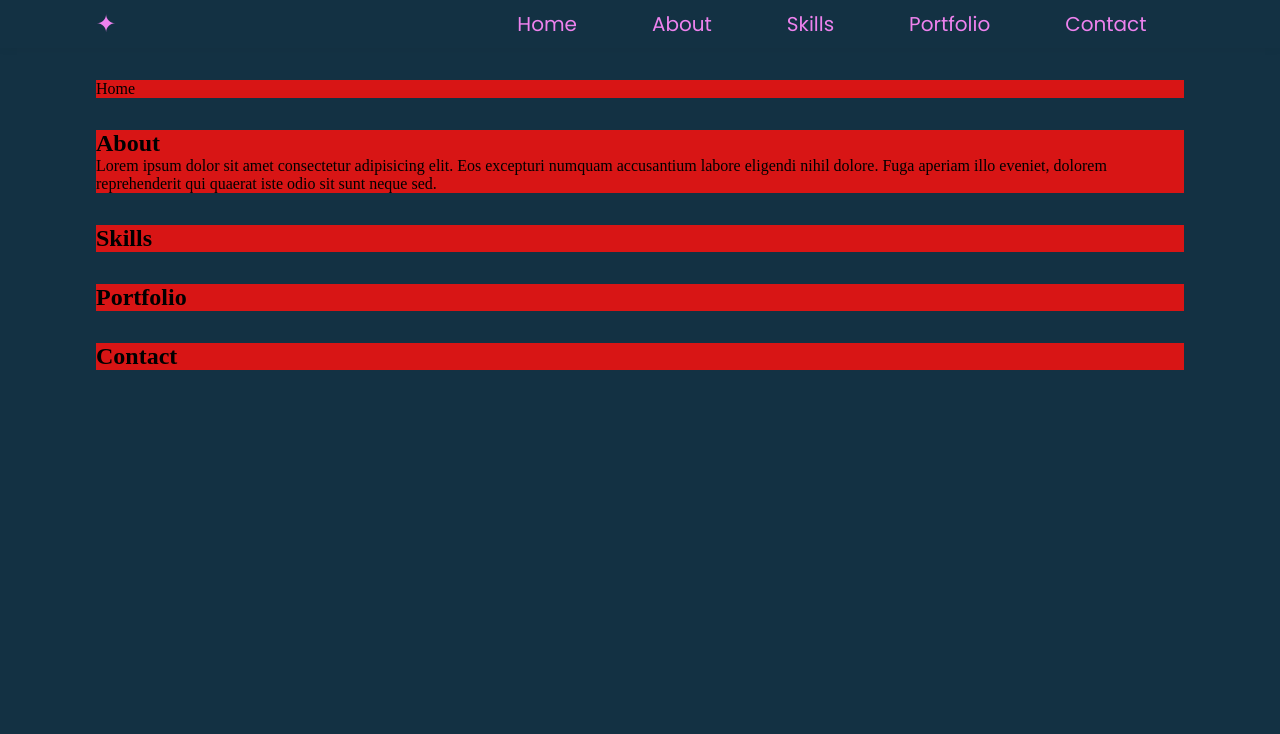
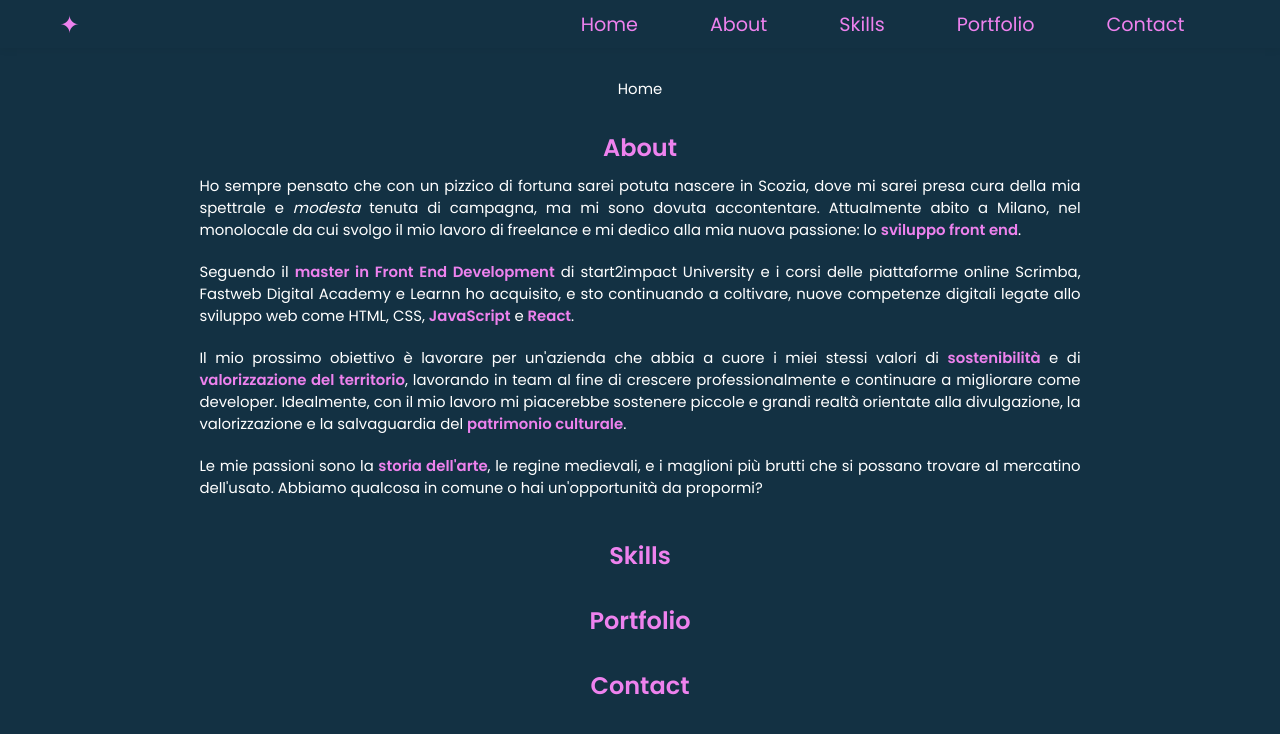
Before and after one commit to elisa-morales/elisa-morales.github.io, a plain HTML site: page index.html in a window 1280 px wide. Drawn offline with Linux system fonts and the light colour scheme.

Commit message:
about section

```diff
--- a/assets/js/index.js
+++ b/assets/js/index.js
@@ -1,27 +1,14 @@
+const initApp = () => {
   const hamburger = document.querySelector(".hamburger")
   const navbar = document.querySelector(".nav-bar")
 
   function toggle() {
+    hamburger.classList.toggle("active")
     navbar.classList.toggle("active")
-  hamburger.classList.toggle("active")
   }
 
   hamburger.addEventListener("click", toggle)
   navbar.addEventListener("click", toggle)
-
-/*const initApp = () => {
-  const hamburgerBtn = document.getElementById("hamburger-button")
-  const mobileMenu = document.getElementById("mobile-menu")
-
-  const toggleMenu = () => {
-    mobileMenu.classList.toggle("hidden")
-    mobileMenu.classList.toggle("flex")
-    hamburgerBtn.classList.toggle("toggle-btn")
-  }
-
-  hamburgerBtn.addEventListener("click", toggleMenu)
-  mobileMenu.addEventListener("click", toggleMenu)
 }
 
 document.addEventListener("DOMContentLoaded", initApp)
-*/
--- a/assets/scss/_variables.scss
+++ b/assets/scss/_variables.scss
@@ -1,2 +1,5 @@
 $mainColor: #133143;
 $titleColor: violet;
+$textColor: #fff;
+
+$bodyFont: "Poppins", sans-serif;
--- a/assets/scss/style.scss
+++ b/assets/scss/style.scss
@@ -23,6 +23,23 @@ html {
 
 body {
   background-color: $mainColor;
+  color: $textColor;
+  font-family: $bodyFont;
+  font-size: 0.93rem;
+}
+
+.italic {
+  font-style: italic;
+}
+
+.bold {
+  font-weight: 600;
+  color: $titleColor;
+}
+
+h2 {
+  font-size: 1.5rem;
+  color: $titleColor;
 }
 
 header {
@@ -32,8 +49,8 @@ header {
   height: 3rem;
   background-color: $mainColor;
   justify-content: space-between;
-  padding: 0 6em;
-  box-shadow: 0 0 10px rgba(0, 0, 0, 0.05);
+  padding: 0 4em;
+  box-shadow: 0 0 10px rgba(0, 0, 0, 0.07);
 }
 
 .logo {
@@ -52,36 +69,27 @@ header {
 .nav-bar ul li a {
   display: block;
   color: $titleColor;
-  font-family: Poppins;
-  font-size: 1.25rem;
+  font-size: 1.2rem;
   padding: 0.625em 1.563em;
   transition: 0.2s;
   margin: 0 0.313em;
 }
 
 .nav-bar ul li a:hover {
-  text-decoration: underline;
-  text-decoration-color: $titleColor;
-  -moz-text-decoration-color: $titleColor;
-  text-decoration-thickness: 3px;
+  color: $textColor;
 }
 
 .container {
-  background-color: rgb(216, 21, 21);
+  //background-color: rgb(216, 21, 21);
+  @include flexCenter;
+  flex-direction: column;
+  text-align: justify;
   margin: 2em 6em;
 }
 
-/*.@media only screen and (max-width: 1320px) {
-  header {
-    padding: 0 50px;
-  }
+.about-content p {
+  padding: 10px 0;
 }
-
-@media only screen and (max-width: 1100px) {
-  header {
-    padding: 0 30px;
-  }
-}*/
 
 @media only screen and (max-width: 768px) {
   header {
@@ -123,17 +131,16 @@ header {
     background: $mainColor;
     transition: 0.5s;
   }
+  .nav-bar ul {
+    display: block;
+    margin: 5em auto 0 auto;
+    text-align: right;
+    visibility: hidden;
+    overflow: hidden;
+  }
 
   .nav-bar.active {
     height: 100vh;
-  }
-
-  .nav-bar ul {
-    display: block;
-    margin: 2em auto 0 auto;
-    text-align: right;
-    visibility: hidden;
-    overflow: hidden;
   }
 
   .nav-bar.active ul {
@@ -150,3 +157,9 @@ header {
     margin: 2em;
   }
 }
+
+@media only screen and (min-width: 768px) {
+  .about-content {
+    width: 80%;
+  }
+}
--- a/index.html
+++ b/index.html
@@ -40,7 +40,18 @@
 
     <div id="about" class="container">
       <h2>About</h2>
-      <div>Lorem ipsum dolor sit amet consectetur adipisicing elit. Eos excepturi numquam accusantium labore eligendi nihil dolore. Fuga aperiam illo eveniet, dolorem reprehenderit qui quaerat iste odio sit sunt neque sed.</div>
+      <div class="about-content">
+        <p>Ho sempre pensato che con un pizzico di fortuna sarei potuta nascere in Scozia, dove mi sarei presa cura della mia spettrale e <span class="italic">modesta</span> tenuta di campagna, ma mi sono dovuta accontentare. Attualmente abito a Milano, nel monolocale da cui svolgo il mio lavoro di freelance e mi dedico alla mia nuova passione: lo <span class="bold">sviluppo front end</span>.</p>
+
+        <p>Seguendo il <span class="bold">master in Front End Development</span> di start2impact University e i corsi delle piattaforme online Scrimba, Fastweb Digital Academy e Learnn ho acquisito, e sto continuando a coltivare, nuove competenze digitali legate allo sviluppo web come HTML, CSS, <span class="bold">JavaScript</span> e <span class="bold">React</span>.</p>
+
+        <p>
+          Il mio prossimo obiettivo è lavorare per un'azienda che abbia a cuore i miei stessi valori di <span class="bold">sostenibilità</span> e di <span class="bold">valorizzazione del territorio</span>, lavorando in team al fine di crescere professionalmente e continuare a migliorare come developer. Idealmente, con il mio lavoro mi piacerebbe sostenere piccole e grandi realtà orientate alla
+          divulgazione, la valorizzazione e la salvaguardia del <span class="bold">patrimonio culturale</span>.
+        </p>
+
+        <p>Le mie passioni sono la <span class="bold">storia dell'arte</span>, le regine medievali, e i maglioni più brutti che si possano trovare al mercatino dell'usato. Abbiamo qualcosa in comune o hai un'opportunità da propormi?</p>
+      </div>
     </div>
 
     <div id="skills" class="container">
```
Also changed, not shown: css/style.min.css, 1 other file. Lines whose indentation alone changed are shown as unchanged.
